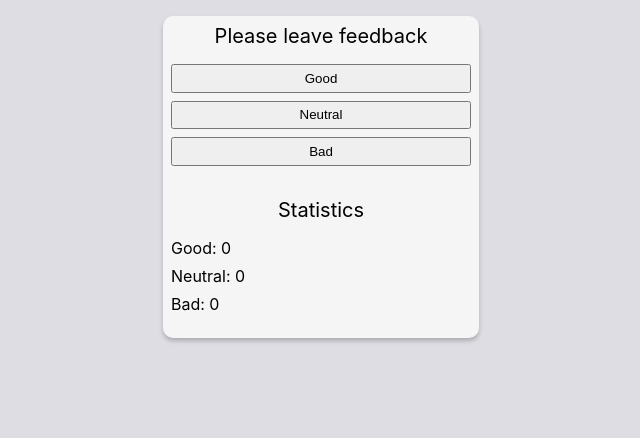
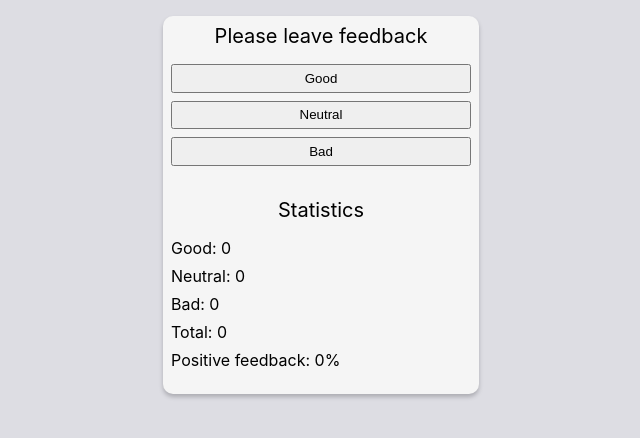
Before and after one commit to Perslay/goit-react-hw-02-feedback, a React (Create React App) app: page / in a window 1280 px wide. Shown: the top 438 px of the page, without its empty margins (319-959 px from the left). Built offline with nearby package versions, Linux system fonts and the light colour scheme.

Commit message:
More stats
Total feedbacks and percentage of positive feedback.
Deleted constructor.

```diff
--- a/src/components/App.jsx
+++ b/src/components/App.jsx
@@ -2,15 +2,11 @@ import React, { Component } from 'react';
 import css from '../styles/App.module.css';
 
 export class App extends Component {
-  constructor() {
-    super();
-
-    this.state = {
-      good: 0,
-      neutral: 0,
-      bad: 0,
-    };
-  }
+  state = {
+    good: 0,
+    neutral: 0,
+    bad: 0,
+  };
 
   handleGood = () => {
     this.setState({ good: this.state.good + 1 });
@@ -22,6 +18,23 @@ export class App extends Component {
 
   handleBad = () => {
     this.setState({ bad: this.state.bad + 1 });
+  };
+
+  countTotalFeedback = () => {
+    const total = this.state.good + this.state.neutral + this.state.bad;
+    return total;
+  };
+
+  countPositiveFeedbackPercentage = () => {
+    let percentage;
+
+    if (this.countTotalFeedback() === 0) {
+      percentage = 0;
+      return percentage;
+    }
+
+    percentage = (this.state.good * 100) / this.countTotalFeedback();
+    return Math.round(percentage, 3);
   };
 
   render() {
@@ -65,6 +78,10 @@ export class App extends Component {
             <li className={css.listItem}>Good: {this.state.good}</li>
             <li className={css.listItem}>Neutral: {this.state.neutral}</li>
             <li className={css.listItem}>Bad: {this.state.bad}</li>
+            <li className={css.listItem}>Total: {this.countTotalFeedback()}</li>
+            <li className={css.listItem}>
+              Positive feedback: {this.countPositiveFeedbackPercentage()}%
+            </li>
           </ul>
         </div>
       </div>
```
